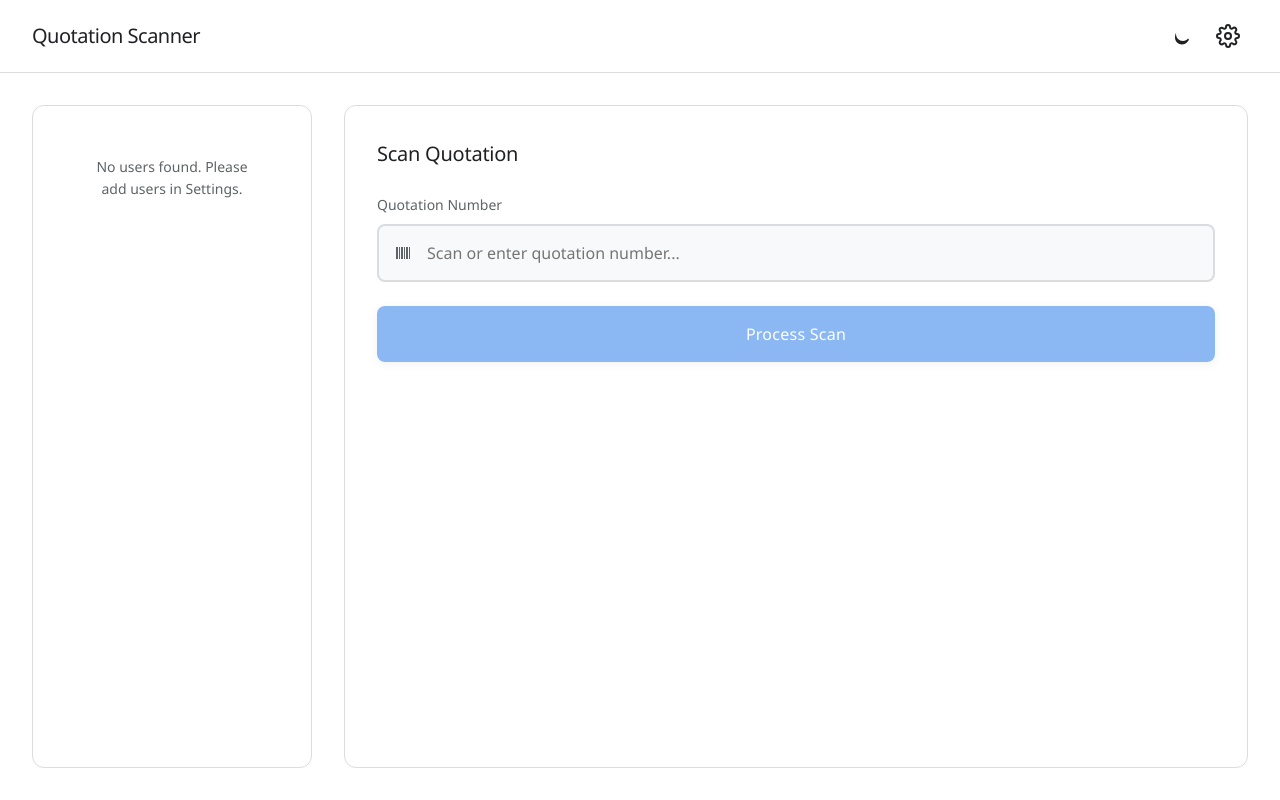
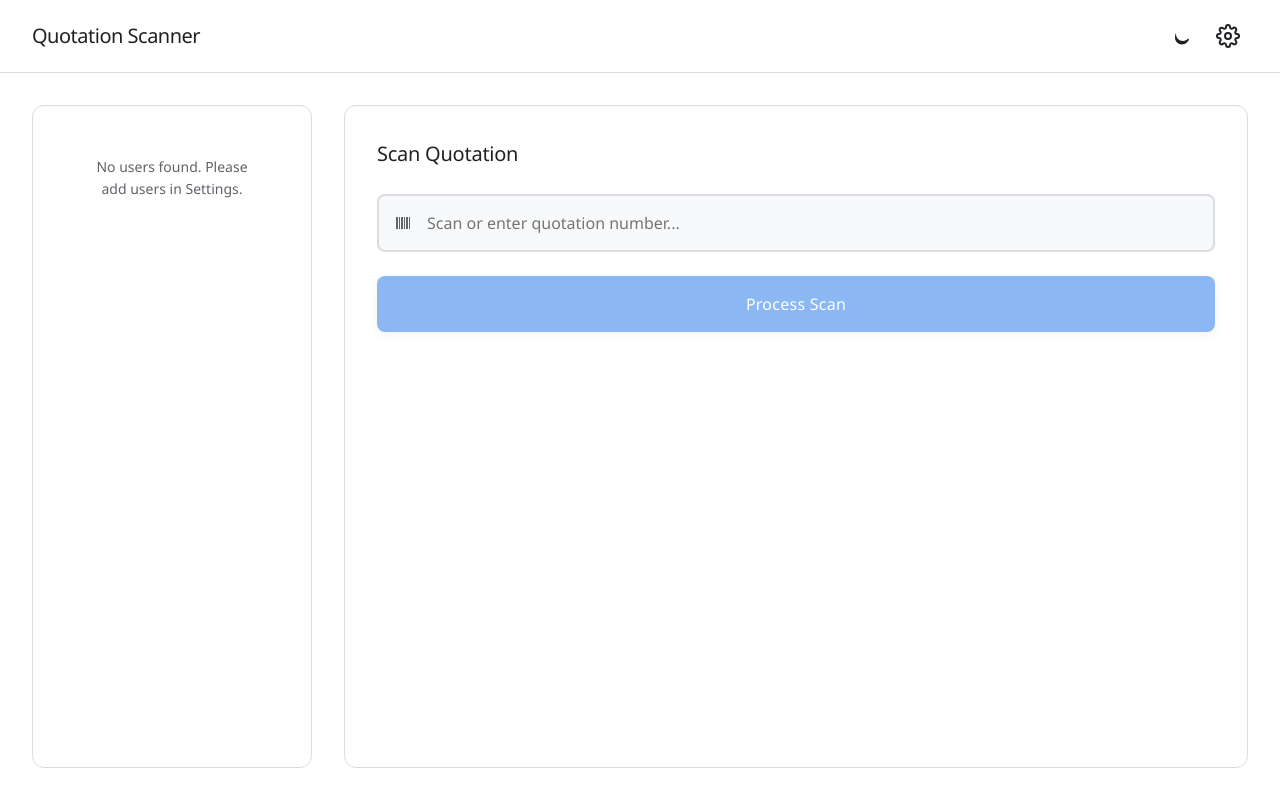
Before and after one commit to ruolez/Quotation-Scanner, a Flask app: page / in a window 1280 px wide. Run offline with Flask 3, Linux system fonts and the light colour scheme; data that the repository does not hold is empty.

Commit message:
refactor(ui): remove quotation number label from input field
- Remove "Quotation Number" label above input box
- Keep placeholder text for guidance
- Cleaner, more minimal UI

```diff
--- a/app/templates/index.html
+++ b/app/templates/index.html
@@ -64,7 +64,6 @@
 
                     <div class="scan-form">
                         <div class="input-group">
-                            <label for="quotationInput">Quotation Number</label>
                             <div class="input-with-icon">
                                 <svg class="input-icon" width="20" height="20" viewBox="0 0 20 20" fill="none" xmlns="http://www.w3.org/2000/svg">
                                     <rect x="3" y="4" width="2" height="12" fill="currentColor"/>
```
